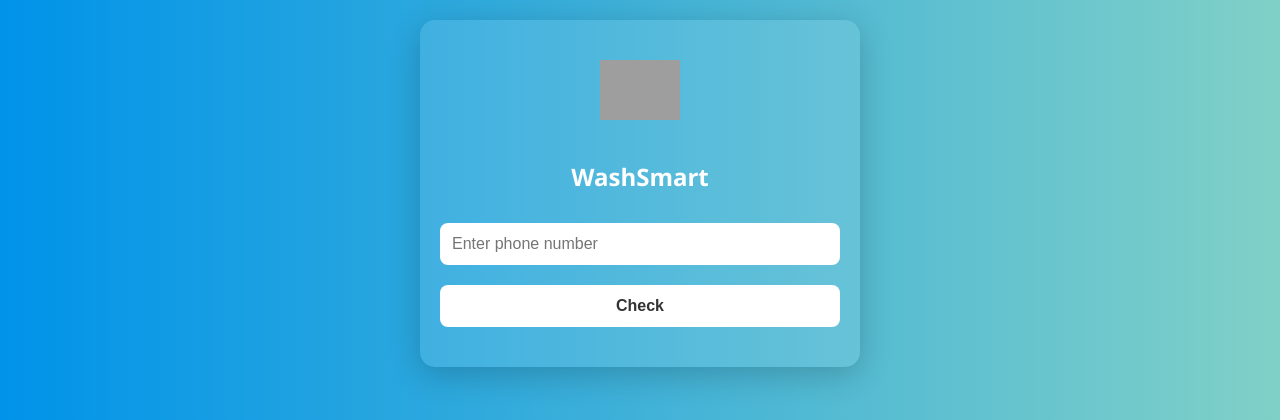
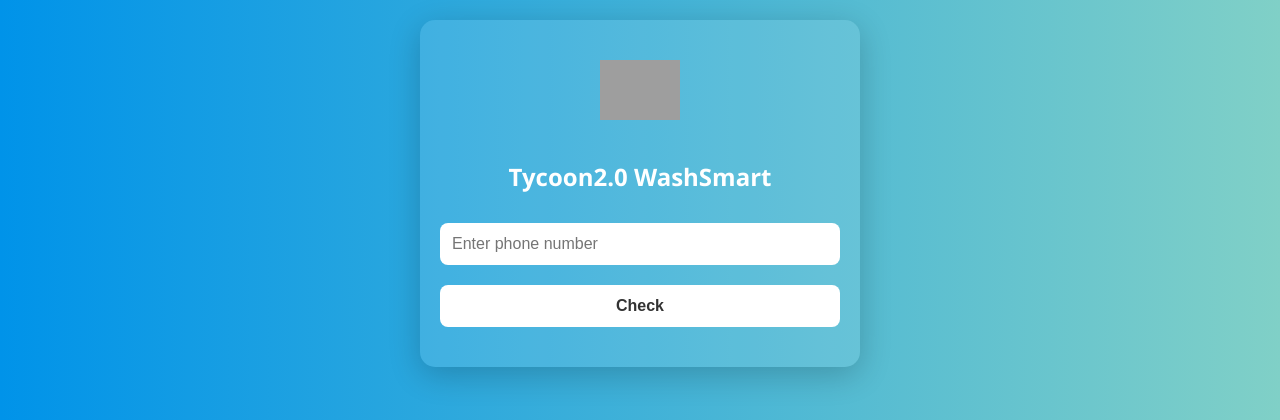
Before and after one commit to mandeepkrgayan-lab/washingUsingPython, a Flask app: page / in a window 1280 px wide. Shown: the top 420 px of the page. Run offline with Flask 3, Linux system fonts and the light colour scheme; some libraries are stand-ins or nearby versions; grey boxes are pictures that could not be loaded.

Commit message:
Update index.html

```diff
--- a/templates/index.html
+++ b/templates/index.html
@@ -92,8 +92,8 @@
 </head>
 <body>
   <div id="container">
-    <img src="https://cdn-icons-png.flaticon.com/512/1046/1046784.png" alt="Washing Machine Logo" class="logo">
-    <h2>WashSmart</h2>
+    <img src="https://cdn-icons-png.flaticon.com/512/3322/3322056.png" alt="Washing Machine Logo" class="logo">
+    <h2>Tycoon2.0 WashSmart</h2>
     <input type="text" id="phone" placeholder="Enter phone number" />
     <button onclick="check()">Check</button>
     <div class="loader" id="loader"></div>
```
